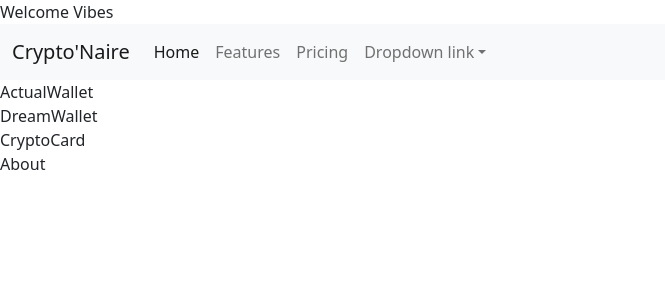
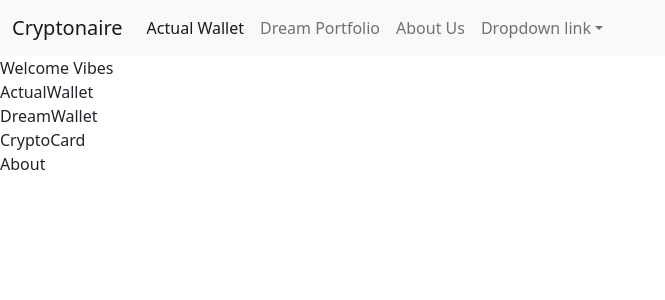
Before and after one commit to AlexManzi/Cryptonaire, a React (Create React App) app: page / in a window 1280 px wide. Shown: the top 300 px of the page, without its empty margins (0-665 px from the left). Built offline with nearby package versions, Linux system fonts and the light colour scheme; no server answers.

Commit message:
ComponentsOrdered

```diff
--- a/src/App.js
+++ b/src/App.js
@@ -1,26 +1,16 @@
-import React, {useEffect, useState}from 'react';
-import Navbar from './Navbar';
+import React from 'react';
+import PriceFetchManager from './PriceFetchManager';
+// import Navbar from './Navbar';
 import DreamWallet from './DreamWallet';
-import WelcomeVibes from './WelcomeVibes';
+
 import About from './About';
-import ActualWallet from './ActualWallet';
+// import ActualWallet from './ActualWallet';
 
 
 
 function App() {
 // fetch data here and pass to
-const [data, setData] = useState([])
 
-useEffect(()=> {
-fetch('https://api.coingecko.com/api/v3/simple/price?ids=bitcoin%2Cethereum&vs_currencies=usd&include_market_cap=true&include_24hr_change=true')
-.then(resp => resp.json())
-.then(data => {
-  setData(data)
-})
-
-},[])
-
-console.log(data);
 
 
 // filter data to get btc and eth prices
@@ -29,9 +19,7 @@ console.log(data);
 // btc={btc} eth={eth}
   return (
     <div>
-      <WelcomeVibes />
-      <Navbar/>
-      <ActualWallet />
+      <PriceFetchManager/>
       <DreamWallet />
       <About />
     </div>
--- a/src/Navbar.js
+++ b/src/Navbar.js
@@ -5,20 +5,20 @@ function Navbar() {
     <div>
         <nav className="navbar navbar-expand-lg navbar-light bg-light">
     <div className="container-fluid">
-      <a className="navbar-brand" href="">Crypto'Naire</a>
+      <a className="navbar-brand" href="">Cryptonaire</a>
       <button className="navbar-toggler" type="button" data-bs-toggle="collapse" data-bs-target="#navbarNavDropdown" aria-controls="navbarNavDropdown" aria-expanded="false" aria-label="Toggle navigation">
         <span className="navbar-toggler-icon"></span>
       </button>
       <div className="collapse navbar-collapse" id="navbarNavDropdown">
         <ul className="navbar-nav">
           <li className="nav-item">
-            <a className="nav-link active" aria-current="page" href="#">Home</a>
+            <a className="nav-link active" href="#">Actual Wallet</a>
           </li>
           <li className="nav-item">
-            <a className="nav-link" href="#">Features</a>
+            <a className="nav-link" href="#">Dream Portfolio</a>
           </li>
           <li className="nav-item">
-            <a className="nav-link" href="#">Pricing</a>
+            <a className="nav-link" href="#">About Us</a>
           </li>
           <li className="nav-item dropdown">
             <a className="nav-link dropdown-toggle" href="#" id="navbarDropdownMenuLink" role="button" data-bs-toggle="dropdown" aria-expanded="false">
--- a/src/PriceFetchManager.js
+++ b/src/PriceFetchManager.js
@@ -1,11 +1,26 @@
-import React from "react"
+import React, {useState,useEffect} from "react"
 import Navbar from "./Navbar"
 import ActualWallet from "./ActualWallet"
+import WelcomeVibes from './WelcomeVibes';
 
 function PriceFetchManager() {
+  const [data, setData] = useState([])
+
+useEffect(()=> {
+fetch('https://api.coingecko.com/api/v3/simple/price?ids=bitcoin%2Cethereum&vs_currencies=usd&include_market_cap=true&include_24hr_change=true')
+.then(resp => resp.json())
+.then(data => {
+  setData(data)
+})
+
+},[])
+
+console.log(data);
+
   return (
    <div>
-    <Navbar />
+     <Navbar />
+    <WelcomeVibes/>
     <ActualWallet />
 
    </div>
```
